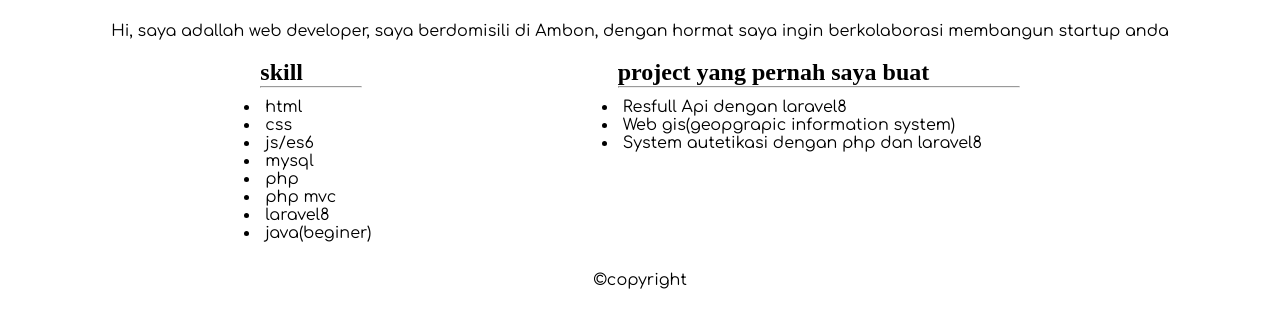
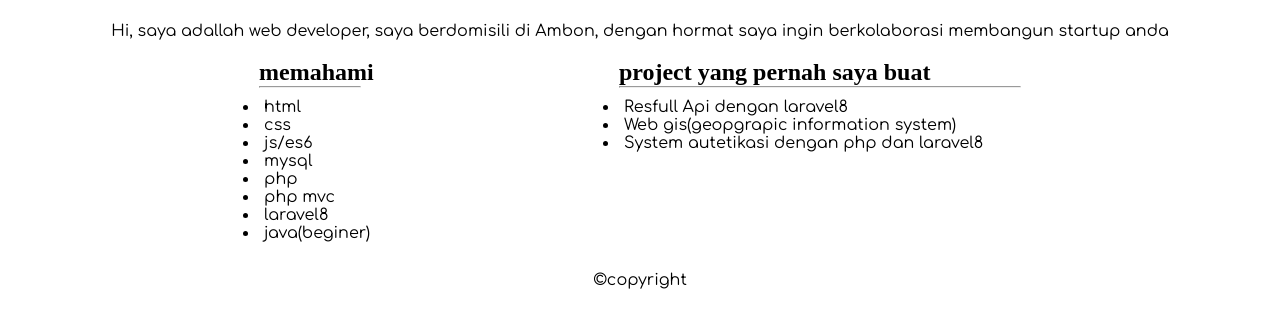
Before and after one commit to alliano/alliano-provile, a plain HTML site: page index.html in a window 1280 px wide. Shown: the part 298-626 px from the top of the page. Drawn offline with Linux system fonts and the light colour scheme; a web font is replaced by a local one.

Commit message:
edit title

```diff
--- a/index.html
+++ b/index.html
@@ -38,7 +38,7 @@
         <div class="classul">
             <div class="keahlian">
                 <div class="classsekill">
-                    <h2 id="skill">skill</h2>
+                    <h2 id="skill">memahami</h2>
                     <hr id="hr" width=" 100">
                     <ul id="ul">
                         <li>html</li>
```
